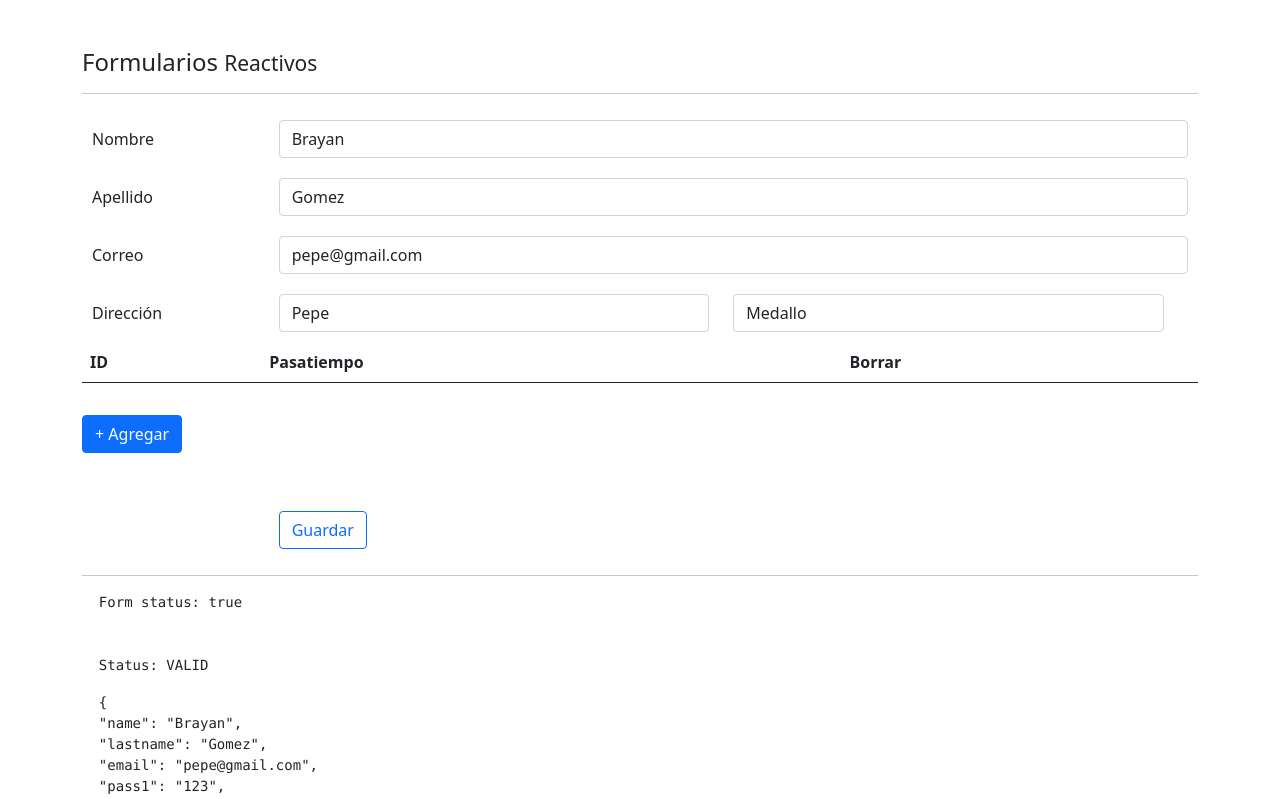
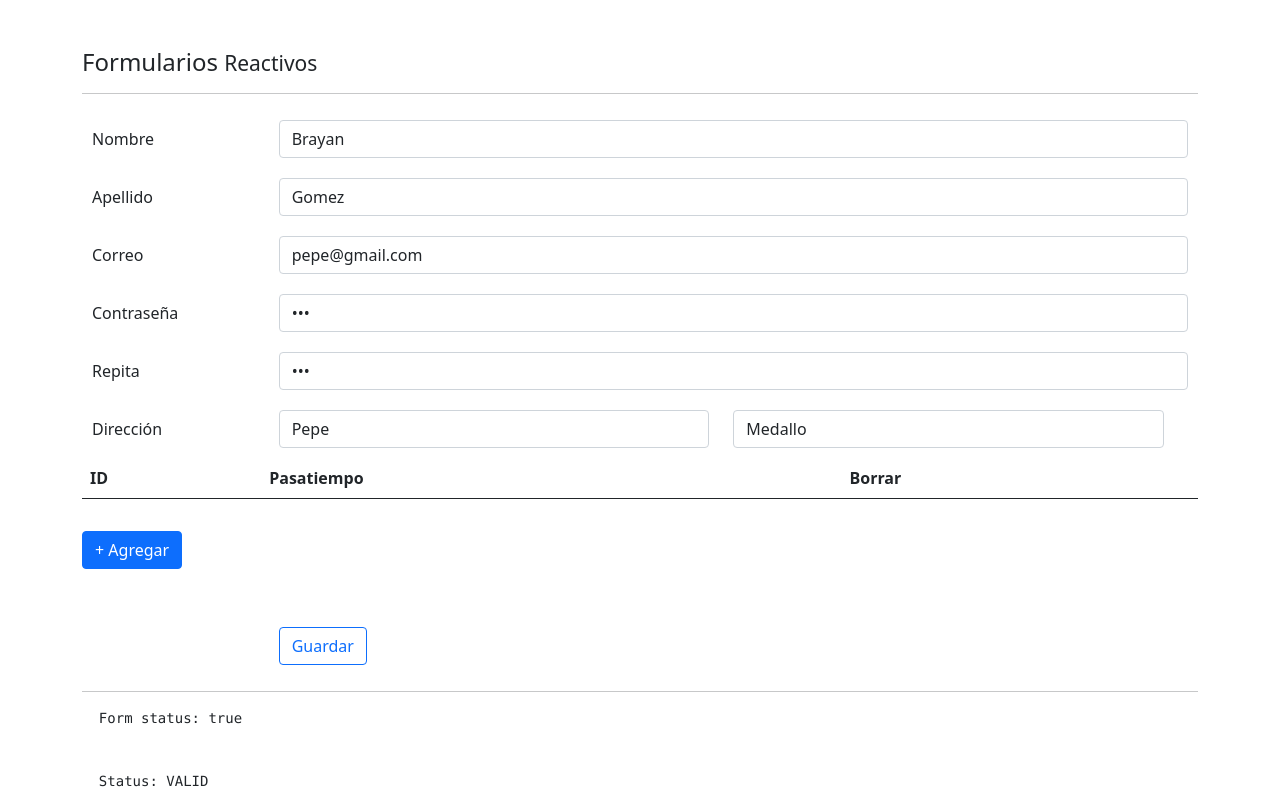
Before and after one commit to brayangomez22/forms-angular, an Angular app: page /reactive in a window 1280 px wide. Shown: the top 799 px of the page. Built offline with nearby package versions, Linux system fonts and the light colour scheme.

Commit message:
Reactive: Validate that password2 is equal to password1

```diff
--- a/src/app/pages/reactive/reactive.component.html
+++ b/src/app/pages/reactive/reactive.component.html
@@ -46,6 +46,32 @@
       <small *ngIf="emailNoValid" class="text-danger"
         >El correo es obligatorio</small
       >
+    </div>
+  </div>
+
+  <div class="form-group row">
+    <label class="col-2 col-form-label">Contraseña</label>
+    <div class="col">
+      <input
+        class="form-control"
+        type="password"
+        placeholder="Contraseña"
+        formControlName="pass1"
+        [class.is-invalid]="pass1NoValid"
+      />
+    </div>
+  </div>
+
+  <div class="form-group row">
+    <label class="col-2 col-form-label">Repita</label>
+    <div class="col">
+      <input
+        class="form-control"
+        type="password"
+        placeholder="Repita contraseña"
+        [class.is-invalid]="pass2NoValid"
+        formControlName="pass2"
+      />
     </div>
   </div>
 
--- a/src/app/pages/reactive/reactive.component.ts
+++ b/src/app/pages/reactive/reactive.component.ts
@@ -61,7 +61,8 @@ export class ReactiveComponent implements OnInit {
   }
 
   createForm() {
-    this.form = this.fb.group({
+    this.form = this.fb.group(
+      {
         name: ['', [Validators.required, Validators.minLength(5)]],
         lastname: ['', [Validators.required, this.validators.noManco]],
         email: [
@@ -78,7 +79,11 @@ export class ReactiveComponent implements OnInit {
           city: ['', Validators.required],
         }),
         hobbies: this.fb.array([]),
-    });
+      },
+      {
+        validators: this.validators.samePasswords('pass1', 'pass2'),
+      }
+    );
   }
 
   loadDataToForm() {
--- a/src/app/services/validators.service.ts
+++ b/src/app/services/validators.service.ts
@@ -1,5 +1,5 @@
 import { Injectable } from '@angular/core';
-import { FormControl } from '@angular/forms';
+import { FormControl, FormGroup } from '@angular/forms';
 
 @Injectable({
   providedIn: 'root',
@@ -16,4 +16,17 @@ export class ValidatorsService {
 
     return null;
   }
+
+  samePasswords(pass1Name: string, pass2Name: string) {
+    return (formGroup: FormGroup) => {
+      const pass1Control = formGroup.controls[pass1Name];
+      const pass2Control = formGroup.controls[pass2Name];
+
+      if (pass1Control.value === pass2Control.value) {
+        pass2Control.setErrors(null);
+      } else {
+        pass2Control.setErrors({ noSame: true });
+      }
+    };
+  }
 }
```
Lines whose indentation alone changed are shown as unchanged.
